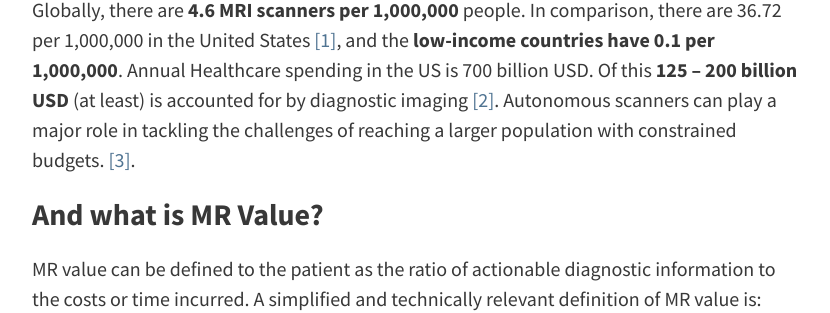
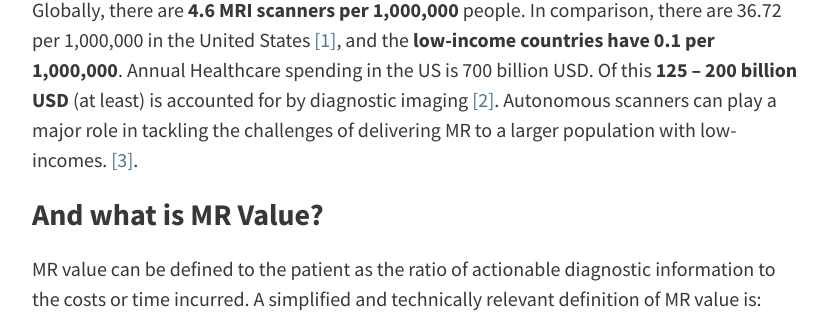
Before and after one commit to imr-framework/imr-framework.github.io, a Jekyll site: the page built from pages/amri.md, in a window 1280 px wide and 900 px high, scrolled down 452 px. Shown: the part 173-486 px from the top of the window, without its empty margins (224-1054 px from the left). Built offline with Jekyll 4.4.1, drawn with Linux system fonts in a browser that asks for light colours.

Commit message:
Update content

```diff
--- a/pages/amri.md
+++ b/pages/amri.md
@@ -8,7 +8,7 @@ title: AMRI
 Check out a concept video on [YouTube](https://www.youtube.com/watch?v=2XroYwUxzD4).
 
 ### Why autonomous?
-Globally, there are **4.6 MRI scanners per 1,000,000** people. In comparison, there are 36.72 per 1,000,000 in the United States [[1]](#references), and the **low-income countries have 0.1 per 1,000,000**. Annual Healthcare spending in the US is 700 billion USD. Of this **125 – 200 billion USD** (at least) is accounted for by diagnostic imaging [[2]](#references). Autonomous scanners can play a major role in tackling the challenges of reaching a larger population with constrained budgets. [[3]](#references).
+Globally, there are **4.6 MRI scanners per 1,000,000** people. In comparison, there are 36.72 per 1,000,000 in the United States [[1]](#references), and the **low-income countries have 0.1 per 1,000,000**. Annual Healthcare spending in the US is 700 billion USD. Of this **125 – 200 billion USD** (at least) is accounted for by diagnostic imaging [[2]](#references). Autonomous scanners can play a major role in tackling the challenges of delivering MR to a larger population with low-incomes. [[3]](#references).
 
 ### And what is MR Value?
 MR value can be defined to the patient as the ratio of actionable diagnostic information to the costs or time incurred. A simplified and technically relevant definition of MR value is: ratio of contrast-to-noise ratio (CNR) to the total scanner (table) time.
```
